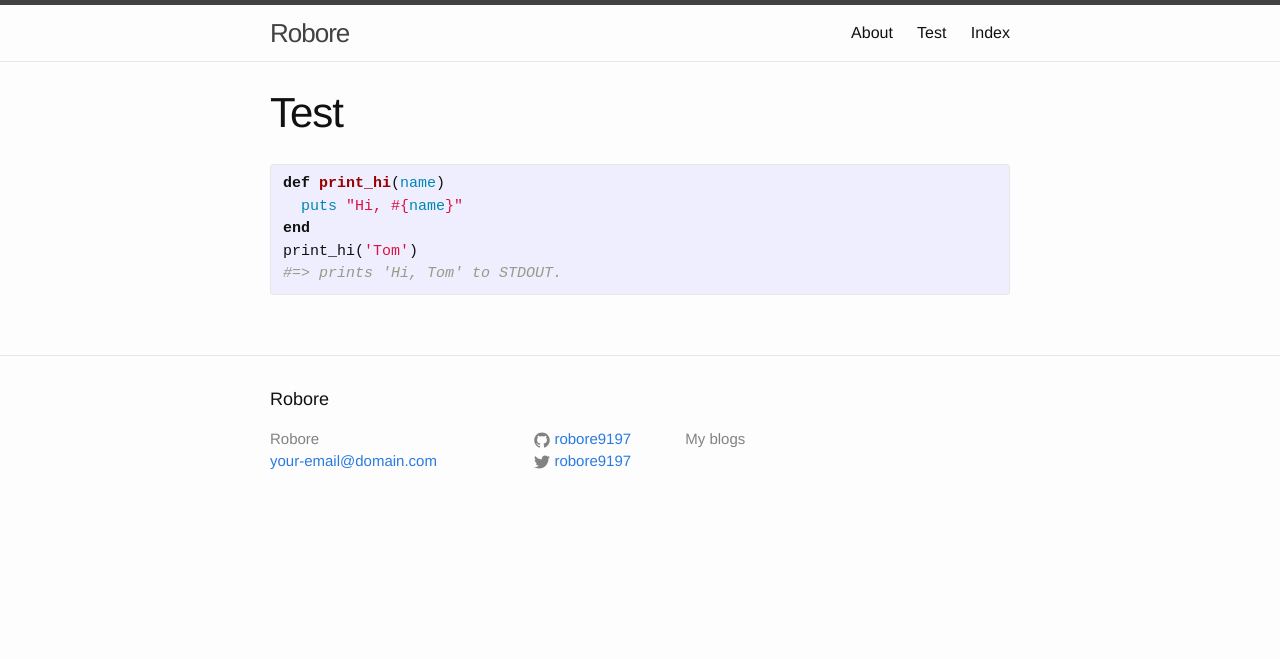
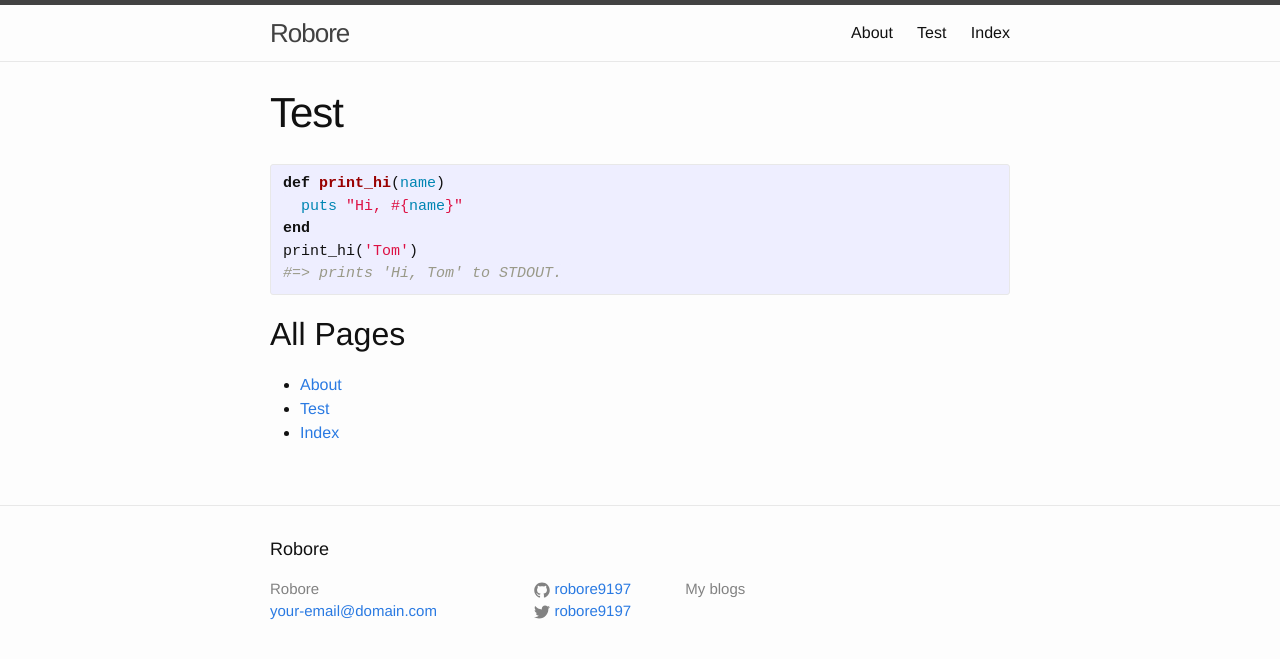
Before and after one commit to robore9197/robore9197.github.io, a Jekyll site: the page built from test.md, in a window 1280 px wide. Shown: the top 659 px of the page. Built offline with Jekyll 4.4.1, drawn with Linux system fonts in a browser that asks for light colours.

Commit message:
Update test.md

```diff
--- a/test.md
+++ b/test.md
@@ -11,3 +11,9 @@ end
 print_hi('Tom')
 #=> prints 'Hi, Tom' to STDOUT.
 {% endhighlight %}
+
+<h2>All Pages</h2>
+<ul>
+{% assign pages_list = site.pages %}
+{% include JB/pages_list %}
+</ul>
```
